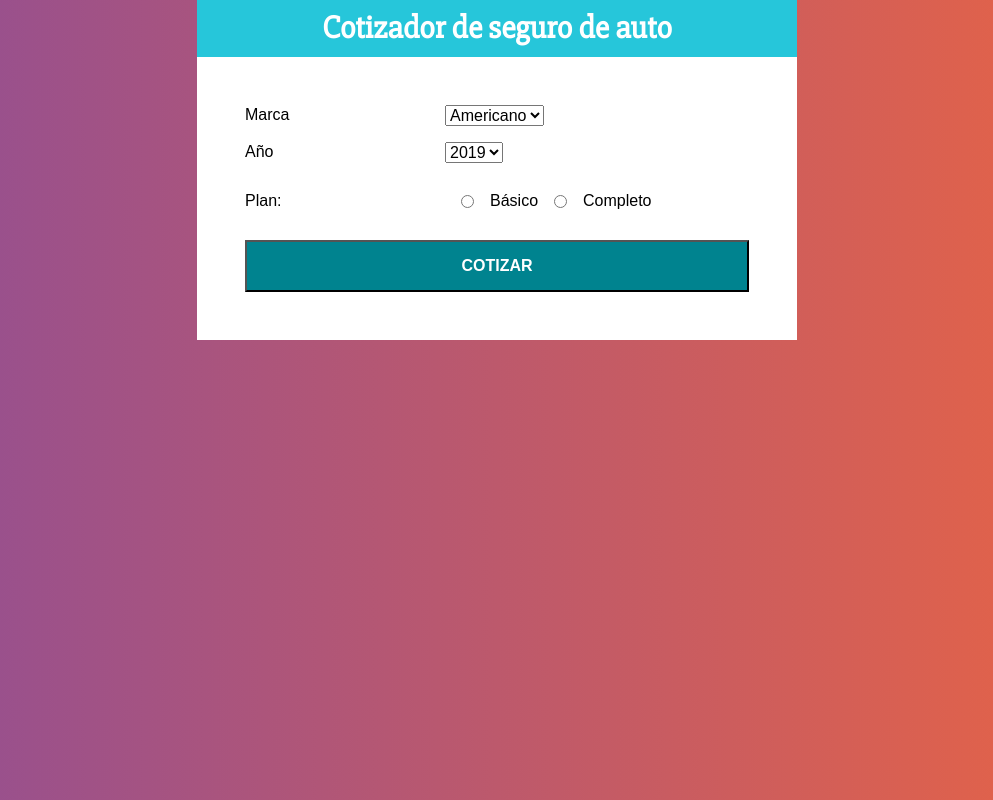
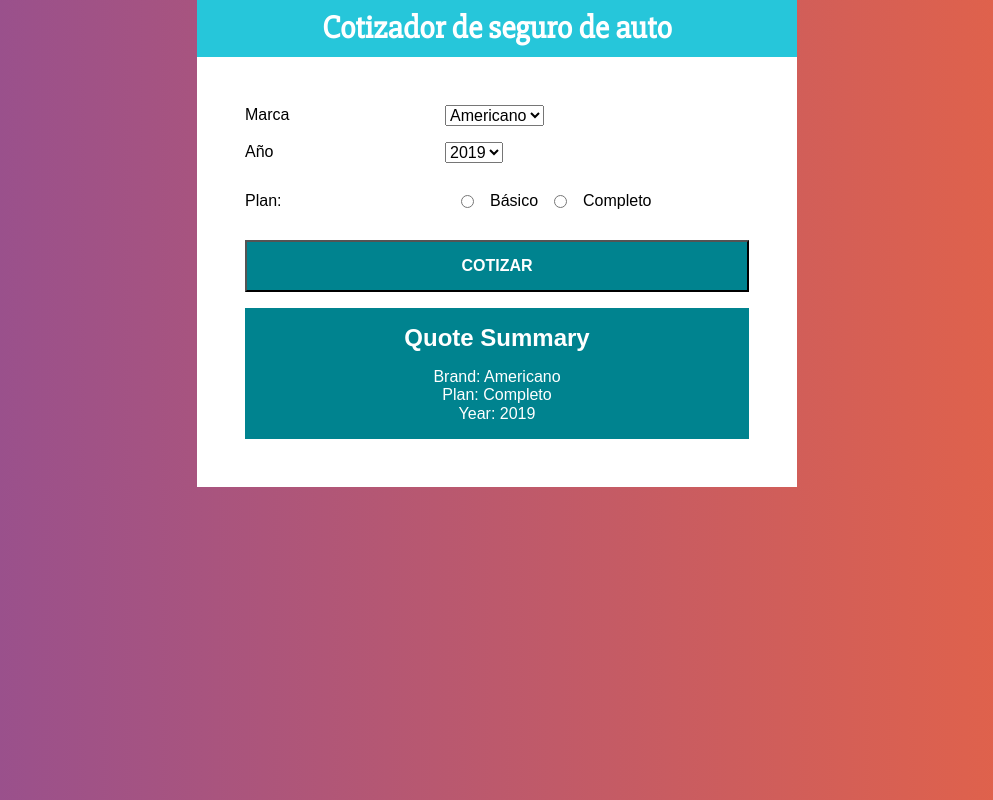
Before and after one commit to imjulianeral/Car-Insurance-Quote-ReactJS, a React (Create React App) app: page / in a window 1280 px wide. Both pictures are taken after a click on the button "COTIZAR". Shown: the whole page, without its empty margins (143-1136 px from the left). Built offline with nearby package versions, Linux system fonts and the light colour scheme.

Commit message:
Summary component complete

```diff
--- a/src/components/App.js
+++ b/src/components/App.js
@@ -1,7 +1,8 @@
 import React, { Component } from 'react';
+import { obtenerDiferenciaAnio, calcularMarca, obtenerPlan } from '../helpers';
 import Header from './Header';
 import Form from './Form';
-import { obtenerDiferenciaAnio, calcularMarca, obtenerPlan } from '../helpers';
+import Summary from './Summary';
 
 class App extends Component {
 
@@ -52,6 +53,10 @@ class App extends Component {
           <Form
             quoteSafe={ this.quoteSafe }
           />
+          <Summary
+            data={ this.state.data }
+            result={ this.state.result }
+          />
         </div>
       </div>
     );
--- /dev/null
+++ b/src/components/Summary.js
@@ -0,0 +1,29 @@
+import React, { Component } from 'react';
+import { primeraMayuscula } from '../helpers';
+
+export default class Summary extends Component {
+
+    showSummary = () => {
+        const { brand, year, plan } = this.props.data;
+
+        if (!brand || !year || !plan) return null;
+
+        return (
+            <div className="resumen">
+                <h2>Quote Summary</h2>
+                <li>Brand: { primeraMayuscula(brand) }</li>
+                <li>Plan: { primeraMayuscula(plan) }</li>
+                <li>Year: { year }</li>
+            </div>
+        )
+    }
+
+    render() {
+
+        return (
+            <div>
+                {this.showSummary()}
+            </div>
+        )
+    }
+}
```
